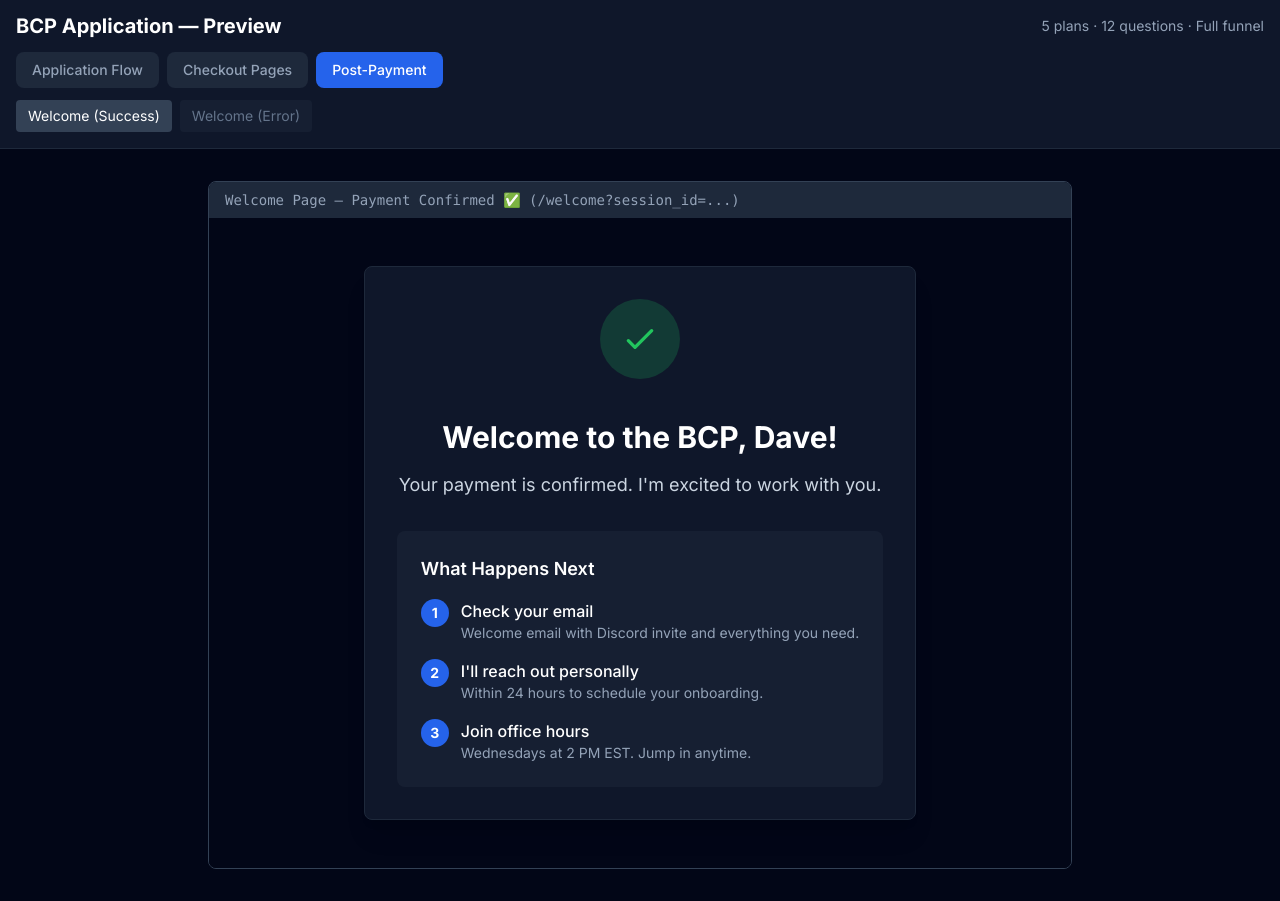
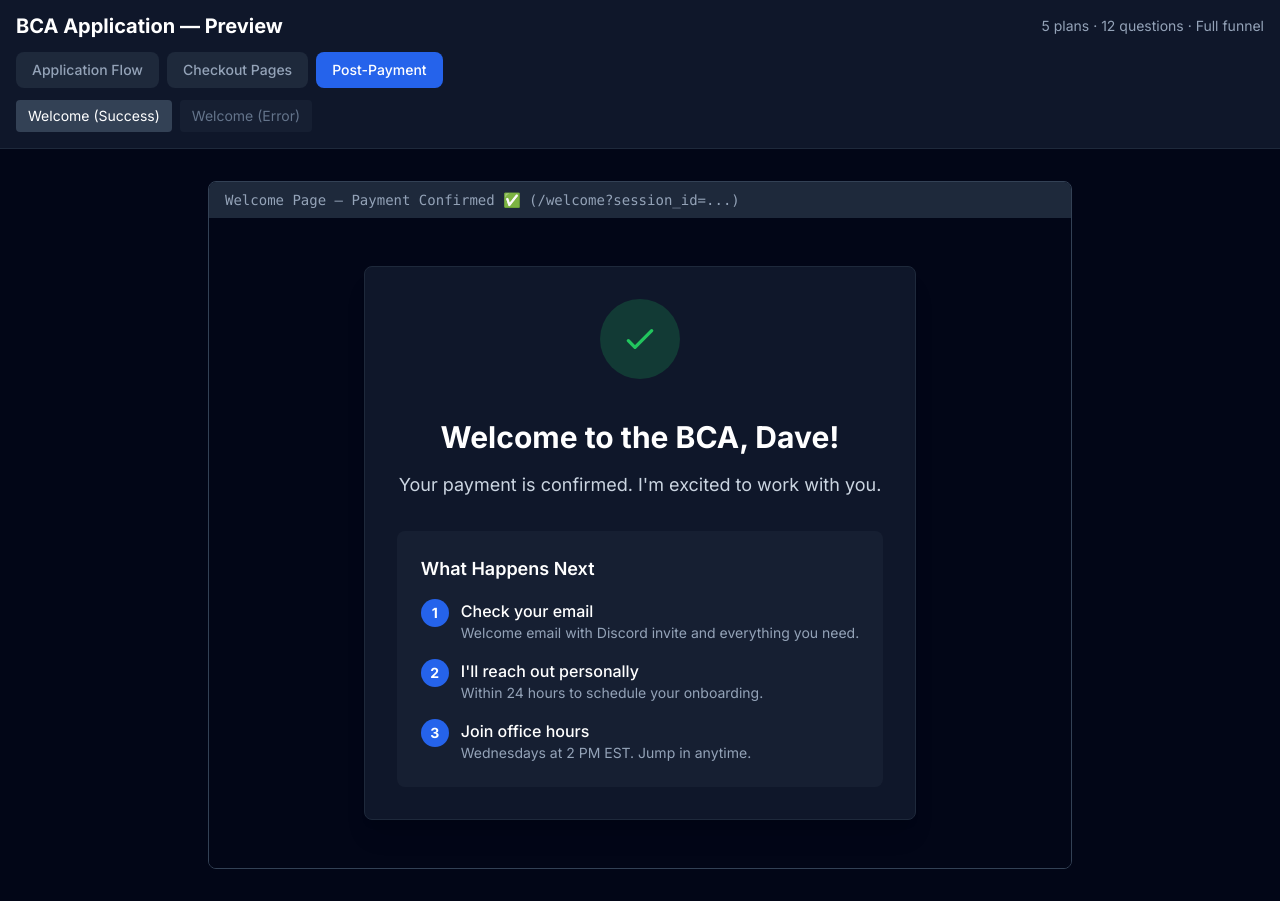
Before and after one commit to davejeltema3/coaching-application, a Next.js app: page /preview in a window 1280 px wide. Both pictures are taken after a click on the button "Post-Payment". Built offline with nearby package versions, Linux system fonts and the light colour scheme.

Commit message:
fix: BCP → BCA naming in all user-facing text

```diff
--- a/app/alumni/page.tsx
+++ b/app/alumni/page.tsx
@@ -160,7 +160,7 @@ export default function AlumniOfferPage() {
               Book a Call
             </a>
             <a
-              href="mailto:hello@boundlesscreator.com?subject=Alumni%20Payment%20-%20BCP"
+              href="mailto:hello@boundlesscreator.com?subject=Alumni%20Payment%20-%20BCA"
               className="px-6 py-3 bg-slate-700 hover:bg-slate-600 rounded-lg font-semibold transition-colors"
             >
               Email Dave
--- a/app/preview/page.tsx
+++ b/app/preview/page.tsx
@@ -423,7 +423,7 @@ export default function PreviewPage() {
                     </div>
                   </div>
                   <h1 className="text-3xl font-bold text-white mb-4">
-                    Welcome to the BCP, Dave!
+                    Welcome to the BCA, Dave!
                   </h1>
                   <p className="text-lg text-slate-300 mb-8">
                     Your payment is confirmed. I&apos;m excited to work with you.
@@ -548,7 +548,7 @@ export default function PreviewPage() {
         <div className="max-w-7xl mx-auto px-4 py-3">
           <div className="flex items-center justify-between mb-3">
             <h1 className="text-xl font-bold text-white">
-              BCP Application — Preview
+              BCA Application — Preview
             </h1>
             <span className="text-sm text-slate-400">
               {Object.keys(plans).length} plans · {questions.length} questions · Full funnel
--- a/app/welcome/page.tsx
+++ b/app/welcome/page.tsx
@@ -135,7 +135,7 @@ export default function WelcomePage() {
           </div>
 
           <h1 className="text-3xl md:text-4xl font-bold text-white mb-4">
-            Welcome to the BCP{data.customerName ? `, ${data.customerName.split(' ')[0]}` : ''}!
+            Welcome to the BCA{data.customerName ? `, ${data.customerName.split(' ')[0]}` : ''}!
           </h1>
 
           <p className="text-lg text-slate-300 mb-8 leading-relaxed">
--- a/components/WelcomeScreen.tsx
+++ b/components/WelcomeScreen.tsx
@@ -22,7 +22,7 @@ export default function WelcomeScreen({ onStart }: WelcomeScreenProps) {
         )}
         <div className="bg-slate-900 border border-slate-800 rounded-lg p-8 md:p-12 shadow-xl">
           <h1 className="text-4xl md:text-5xl font-bold text-white mb-6">
-            BCP Application
+            BCA Application
           </h1>
           <p className="text-lg md:text-xl text-slate-300 mb-8 leading-relaxed">
             Thanks for your interest in the <span className="text-blue-400 font-semibold">Boundless Creator Accelerator</span>.
--- a/lib/ai-qualify.ts
+++ b/lib/ai-qualify.ts
@@ -13,7 +13,7 @@ const GEMINI_URL = `https://generativelanguage.googleapis.com/v1beta/models/${GE
 
 /**
  * Uses Gemini to evaluate whether an applicant is a genuine fit
- * for the BCP coaching program ($6,000-$9,600).
+ * for the BCA coaching program ($6,000-$9,600).
  */
 export async function aiQualify(
   data: FormData,
--- a/lib/questions.ts
+++ b/lib/questions.ts
@@ -122,7 +122,7 @@ export const questions: Question[] = [
     id: 'investment_ready',
     type: 'multiple-choice',
     question: 'Are you prepared to invest in your growth?',
-    subtext: "The BCP is a serious investment in your channel's future.",
+    subtext: "The BCA is a serious investment in your channel's future.",
     choices: [
       {
         text: "Yes, I'm ready to invest in my growth",
```
